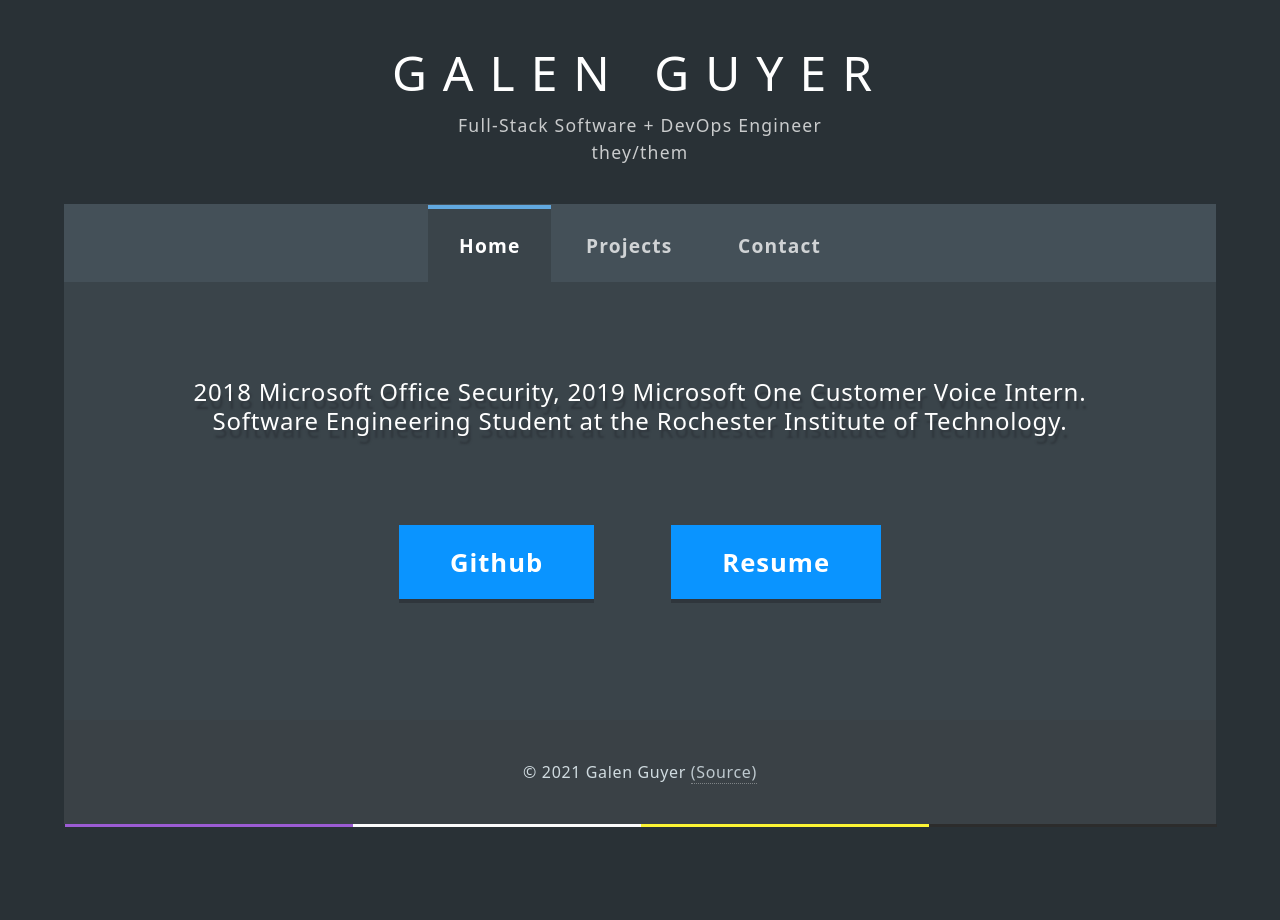
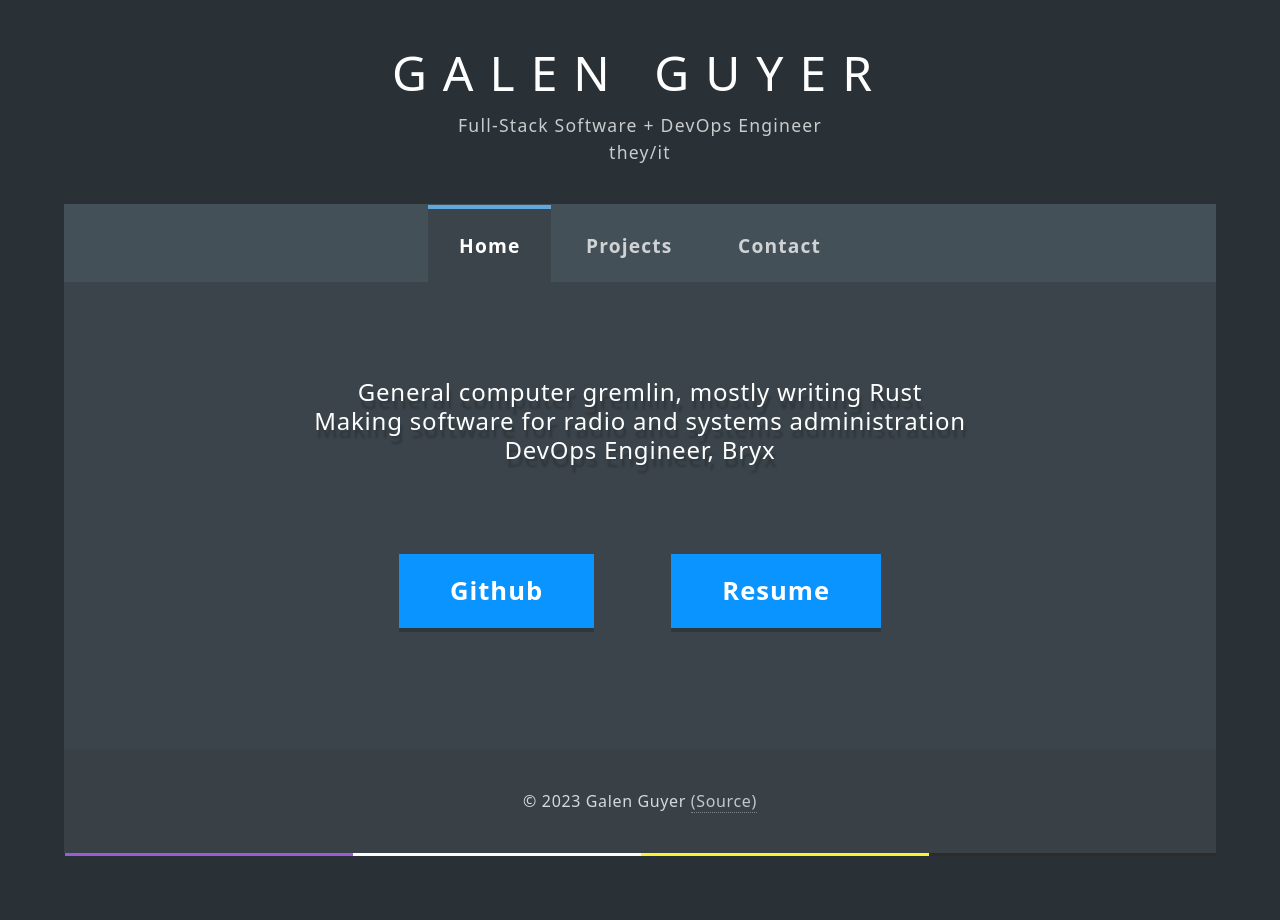
Before and after one commit to galenguyer/galenguyer.github.io, a Jekyll site: the page built from index.html, in a window 1280 px wide. Built offline with Jekyll 4.4.1, drawn with Linux system fonts in a browser that asks for light colours.

Commit message:
minor updates of links and stuff

```diff
--- a/_includes/brand.html
+++ b/_includes/brand.html
@@ -7,5 +7,5 @@
     {%- endif -%}
     </h1>
     <div class="description">Full-Stack Software + DevOps Engineer</div>
-    <div class="pronouns">they/them</div>
+    <div class="pronouns">they/it</div>
 </div>
--- a/_includes/footer.html
+++ b/_includes/footer.html
@@ -1,3 +1,3 @@
 <div style='width: 100%; text-align: center; display: block;'>
-    <div class='copy'>&copy; 2021 Galen Guyer <a href="https://github.com/galenguyer/galenguyer.github.io">(Source)</a></div>
+    <div class='copy'>&copy; 2023 Galen Guyer <a href="https://github.com/galenguyer/galenguyer.github.io">(Source)</a></div>
 </div>
--- a/index.html
+++ b/index.html
@@ -7,13 +7,18 @@ styles: ["index"]
 
 <div class="whoami">
     <div class="description">
-        2018 Microsoft Office Security, 2019 Microsoft One Customer Voice Intern.
+        <!-- 2018 Microsoft Office Security, 2019 Microsoft One Customer Voice Intern.
         <br />
-        Software Engineering Student at the Rochester Institute of Technology.
+        Software Engineering Student at the Rochester Institute of Technology. -->
+        General computer gremlin, mostly writing Rust
+        <br />
+        Making software for radio and systems administration
+        <br />
+        DevOps Engineer, Bryx
     </div>
 
     <div class="links">
         <a href="https://github.com/galenguyer" class="profilebutton">Github</a>
-        <a href="/assets/resume.pdf" class="profilebutton">Resume</a>
+        <a href="https://static.galenguyer.com/resume/Galen-Guyer-Resume.pdf" class="profilebutton">Resume</a>
     </div>
 </div>
```
